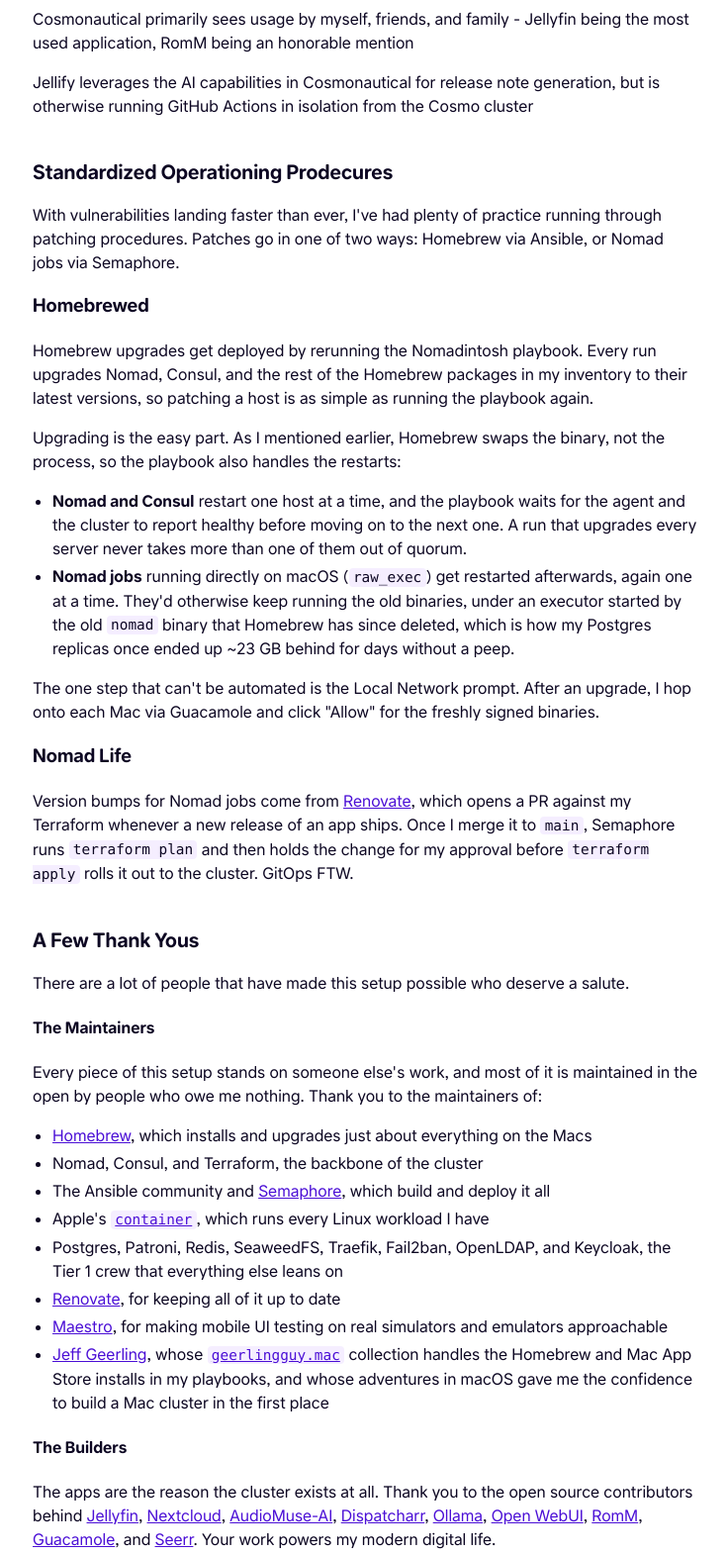
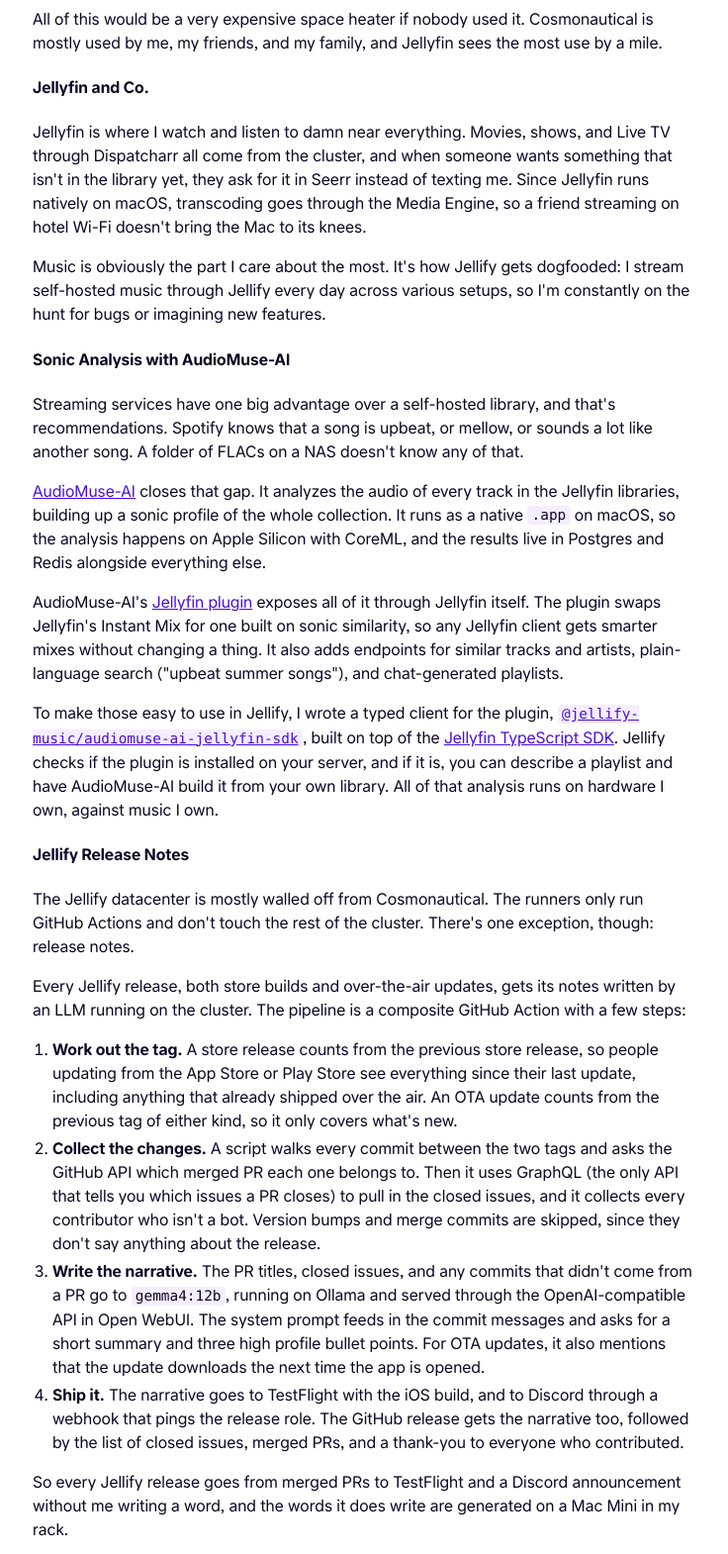
Before and after one commit to anultravioletaurora/Website, an Astro site: page /blog/2026-11-20 in a window 1280 px wide. Shown: the part 6840-8410 px from the top of the page at 99% size, without its empty margins (271-1007 px from the left). Built offline with nearby package versions, Linux system fonts and the light colour scheme; Astro itself is replaced by a stand-in of ours.

Commit message:
fix: improve formatting and readability in README and blog post

```diff
--- a/src/content/blog/2026-11-20.mdx
+++ b/src/content/blog/2026-11-20.mdx
@@ -273,11 +273,73 @@ AudioMuse), others are Linux containers through Apple `container` via my
 
 ## Shut Up and Drive
 
-Cosmonautical primarily sees usage by myself, friends, and family - Jellyfin being the most used
-application, RomM being an honorable mention
+All of this would be a very expensive space heater if nobody used it. Cosmonautical is mostly used
+by me, my friends, and my family, and Jellyfin sees the most use by a mile.
 
-Jellify leverages the AI capabilities in Cosmonautical for release note generation, but is otherwise
-running GitHub Actions in isolation from the Cosmo cluster
+#### Jellyfin and Co.
+
+Jellyfin is where I watch and listen to damn near everything. Movies, shows, and Live TV through
+Dispatcharr all come from the cluster, and when someone wants something that isn't in the library
+yet, they ask for it in Seerr instead of texting me. Since Jellyfin runs natively on macOS,
+transcoding goes through the Media Engine, so a friend streaming on hotel Wi-Fi doesn't bring the
+Mac to its knees.
+
+Music is obviously the part I care about the most. It's how Jellify gets dogfooded: I stream
+self-hosted music through Jellify every day across various setups, so I'm constantly on the hunt for
+bugs or imagining new features.
+
+#### Sonic Analysis with AudioMuse-AI
+
+Streaming services have one big advantage over a self-hosted library, and that's recommendations.
+Spotify knows that a song is upbeat, or mellow, or sounds a lot like another song. A folder of FLACs
+on a NAS doesn't know any of that.
+
+[AudioMuse-AI](https://github.com/NeptuneHub/AudioMuse-AI) closes that gap. It analyzes the audio of
+every track in the Jellyfin libraries, building up a sonic profile of the whole collection. It runs
+as a native `.app` on macOS, so the analysis happens on Apple Silicon with CoreML, and the results
+live in Postgres and Redis alongside everything else.
+
+AudioMuse-AI's [Jellyfin plugin](https://github.com/NeptuneHub/audiomuse-ai-plugin) exposes all of
+it through Jellyfin itself. The plugin swaps Jellyfin's Instant Mix for one built on sonic
+similarity, so any Jellyfin client gets smarter mixes without changing a thing. It also adds
+endpoints for similar tracks and artists, plain-language search ("upbeat summer songs"), and
+chat-generated playlists.
+
+To make those easy to use in Jellify, I wrote a typed client for the plugin,
+[`@jellify-music/audiomuse-ai-jellyfin-sdk`](https://github.com/Jellify-Music/AudioMuse-AI-Jellyfin-SDK),
+built on top of the [Jellyfin TypeScript SDK](https://github.com/jellyfin/jellyfin-sdk-typescript).
+Jellify checks if the plugin is installed on your server, and if it is, you can describe a playlist
+and have AudioMuse-AI build it from your own library. All of that analysis runs on hardware I own,
+against music I own.
+
+#### Jellify Release Notes
+
+The Jellify datacenter is mostly walled off from Cosmonautical. The runners only run GitHub Actions
+and don't touch the rest of the cluster. There's one exception, though: release notes.
+
+Every Jellify release, both store builds and over-the-air updates, gets its notes written by an LLM
+running on the cluster. The pipeline is a composite GitHub Action with a few steps:
+
+1. **Work out the tag.** A store release counts from the previous store release, so people updating
+   from the App Store or Play Store see everything since their last update, including anything that
+   already shipped over the air. An OTA update counts from the previous tag of either kind, so it
+   only covers what's new.
+2. **Collect the changes.** A script walks every commit between the two tags and asks the GitHub API
+   which merged PR each one belongs to. Then it uses GraphQL (the only API that tells you which
+   issues a PR closes) to pull in the closed issues, and it collects every contributor who isn't a
+   bot. Version bumps and merge commits are skipped, since they don't say anything about the
+   release.
+3. **Write the narrative.** The PR titles, closed issues, and any commits that didn't come from a PR
+   go to `gemma4:12b`, running on Ollama and served through the OpenAI-compatible API in Open WebUI.
+   The system prompt feeds in the commit messages and asks for a short summary and three high
+   profile bullet points. For OTA updates, it also mentions that the update downloads the next time
+   the app is opened.
+4. **Ship it.** The narrative goes to TestFlight with the iOS build, and to Discord through a
+   webhook that pings the release role. The GitHub release gets the narrative too, followed by the
+   list of closed issues, merged PRs, and a thank-you to everyone who contributed.
+
+So every Jellify release goes from merged PRs to TestFlight and a Discord announcement without me
+writing a word, and the words it does write are generated on a Mac Mini in my rack.
 
 ## Standardized Operationing Prodecures
 
@@ -298,8 +360,8 @@ the playbook also handles the restarts:
   takes more than one of them out of quorum.
 - **Nomad jobs** running directly on macOS (`raw_exec`) get restarted afterwards, again one at a
   time. They'd otherwise keep running the old binaries, under an executor started by the old `nomad`
-  binary that Homebrew has since deleted, which is how my Postgres replicas once ended up ~23 GB
-  behind for days without a peep.
+  binary that Homebrew has since deleted. Don't ask me how I know this (my Postgres replicas once
+  ended up ~23 GB behind for days without me knowing lol).
 
 The one step that can't be automated is the Local Network prompt. After an upgrade, I hop onto each
 Mac via Guacamole and click "Allow" for the freshly signed binaries.
```
Also changed, not shown: README.md.
